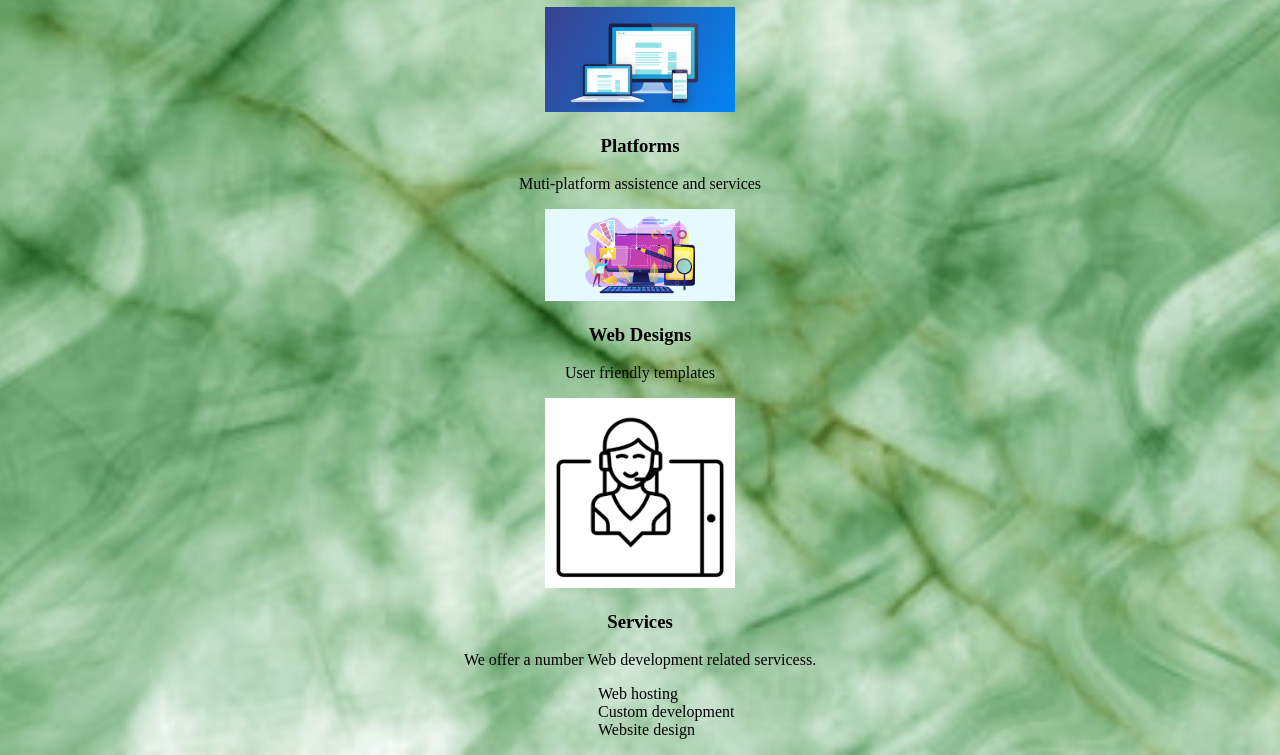
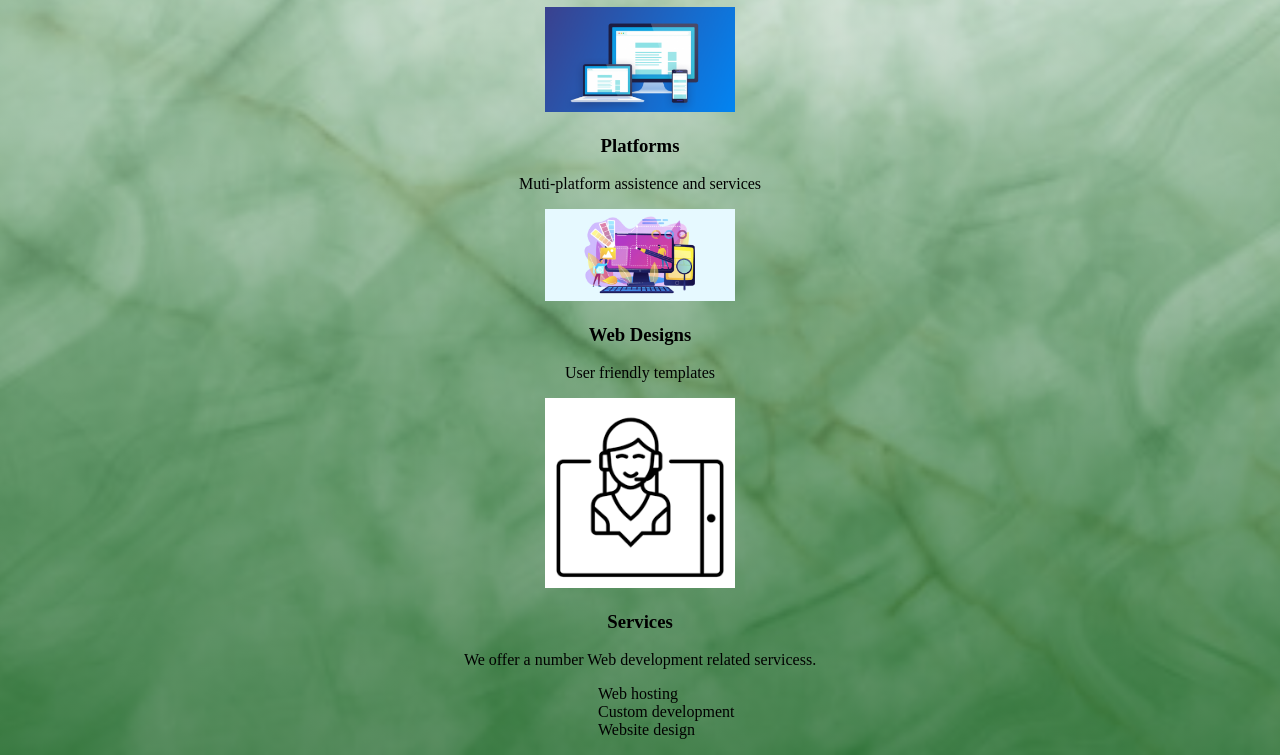
Before and after one commit to HannahDalwai/Website-navigation, a plain HTML site: page about.html in a window 1280 px wide. Shown: the part 145-900 px from the top of the page. Drawn offline with Linux system fonts and the light colour scheme.

Commit message:
color gradient

```diff
--- a/style.css
+++ b/style.css
@@ -112,7 +112,8 @@ div{
 
 #bgimg {
     /* The image used */
-    background-image: url("images/marble.jpg");
+    background-image:
+    linear-gradient(to bottom, rgba(245, 246, 252, 0.52), rgba(29, 99, 38, 0.73)), url("images/marble.jpg");
 
 
     /* Full height */
```
